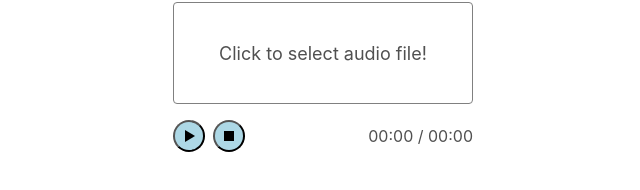
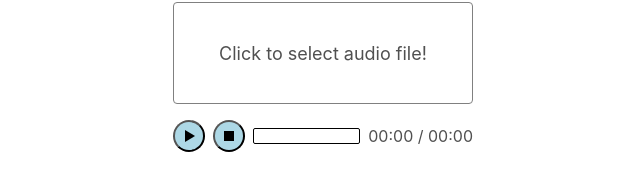
Before and after one commit to zlypher/choreo-player, a website: page index.html in a window 1280 px wide. Shown: the part 118-308 px from the top of the page, without its empty margins (317-957 px from the left). Drawn offline with Linux system fonts and the light colour scheme.

Commit message:
Slightly change display of indicator-bar

```diff
--- a/css/main.css
+++ b/css/main.css
@@ -107,8 +107,10 @@ body {
 .controls__indicator-container {
     flex: 1;
     position: relative;
-    height: 10px;
+    height: 14px;
     margin-right: 8px;
+    border: 1px solid black;
+    border-radius: 2px;
 }
 
 .controls__indicator-bar {
```
